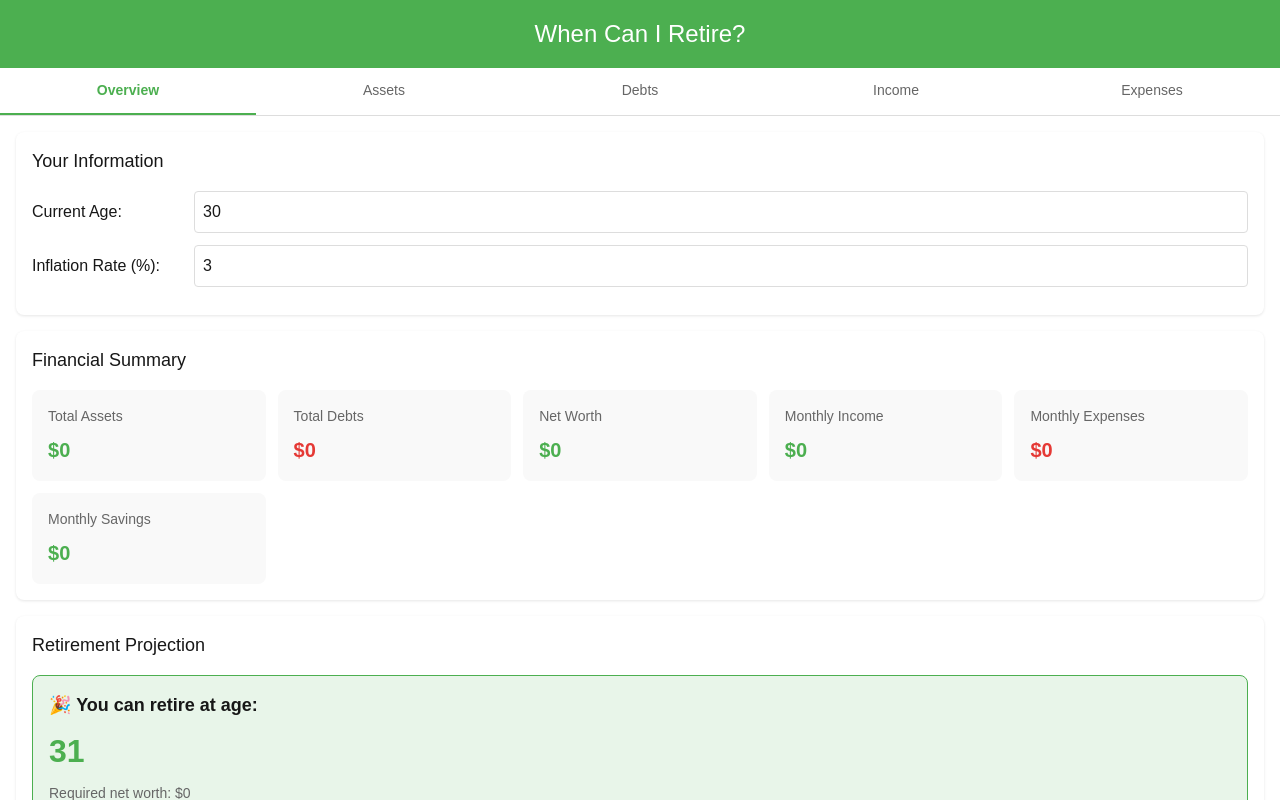
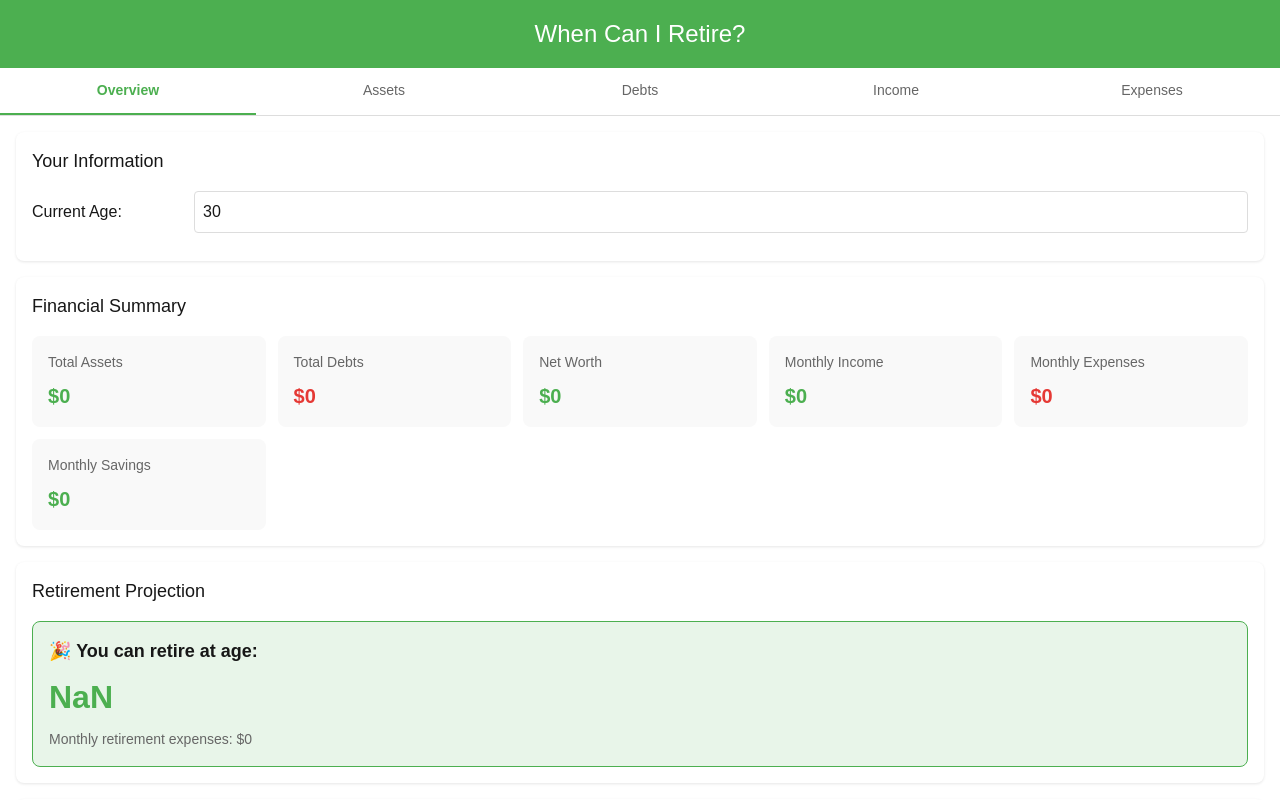
Before and after one commit to mhant/When-Can-I-Retire, a Next.js app: page / in a window 1280 px wide. Shown: the top 800 px of the page. Built offline with nearby package versions, Linux system fonts and the light colour scheme.

Commit message:
fixing up retirement calculation

```diff
--- a/package.json
+++ b/package.json
@@ -18,6 +18,7 @@
     "@types/react": "^19",
     "@types/react-dom": "^19",
     "@tailwindcss/postcss": "^4",
-    "tailwindcss": "^4"
+    "tailwindcss": "^4",
+    "recharts": "^2.9"
   }
 }
--- a/src/app/page.tsx
+++ b/src/app/page.tsx
@@ -172,6 +172,9 @@ export default function Home() {
     }, 0);
   };
 
+  const getCostWithInflation = (baseCost, inflationRate, years) => {
+    return baseCost * years /** * (1 + inflationRate)**/;
+  };
   // Calculate retirement projection
   const retirementData = useMemo(() => {
     const age = parseInt(currentAge) || 30;
@@ -179,48 +182,33 @@ export default function Home() {
 
     let currentNetWorth = netWorth;
     let projectedAge = age;
-    const maxAge = 100;
+    const maxAge = 110;
     const dataPoints = [];
-    let retirementAge = null;
-
+    const costWithInflation = getCostWithInflation(((totalMonthlyExpenses) * 12), inflation, (maxAge - age));
+    let retirementAge = (
+      (
+        costWithInflation -
+        (currentNetWorth - totalDebts)
+      )
+      /
+      ((totalMonthlyIncome) * 12)
+    ) + age;
     for (let year = 0; projectedAge <= maxAge; year++, projectedAge++) {
-      const inflationMultiplier = Math.pow(1 + inflation, year);
-
       const activeIncome = getActiveIncomeAtAge(projectedAge, retirementAge);
       const activeExpenses = getActiveExpensesAtAge(projectedAge, retirementAge);
-      const adjustedIncome = activeIncome * inflationMultiplier;
-      const adjustedExpenses = activeExpenses * inflationMultiplier;
-      const adjustedMonthlySavings = adjustedIncome - adjustedExpenses;
+      const adjustedMonthlySavings = activeIncome - activeExpenses;
 
       currentNetWorth += adjustedMonthlySavings * 12;
-
-      if (year % 5 === 0 || projectedAge <= age + 10) {
-        dataPoints.push({
-          age: projectedAge,
-          netWorth: Math.round(currentNetWorth),
-          canRetire: false
-        });
-      }
-
-      const retirementExpenses = getActiveExpensesAtAge(projectedAge, projectedAge);
-      const adjustedRetirementExpenses = retirementExpenses * inflationMultiplier;
-      const requiredNetWorth = adjustedRetirementExpenses * 12 * 25;
-
-      if (currentNetWorth >= requiredNetWorth && year > 0 && retirementAge === null) {
-        retirementAge = projectedAge;
-        if (dataPoints.length > 0) {
-          dataPoints[dataPoints.length - 1].canRetire = true;
-        }
-      }
+      dataPoints.push({
+        age: projectedAge,
+        netWorth: Math.round(currentNetWorth),
+        canRetire: false
+      });
     }
-
-    const currentRetirementExpenses = getActiveExpensesAtAge(age, age);
-    const currentRequiredNetWorth = currentRetirementExpenses * 12 * 25;
 
     return {
       canRetire: retirementAge !== null,
       retirementAge,
-      requiredNetWorth: currentRequiredNetWorth,
       dataPoints
     };
   }, [currentAge, inflationRate, netWorth, incomes, expenses, assets, debts]);
@@ -263,7 +251,7 @@ export default function Home() {
                   placeholder="30"
                 />
               </div>
-              <div className="input-row">
+              {/* <div className="input-row">
                 <label>Inflation Rate (%):</label>
                 <input
                   type="number"
@@ -272,7 +260,7 @@ export default function Home() {
                   placeholder="3"
                   step="0.1"
                 />
-              </div>
+              </div> */}
             </section>
 
             <section className="section">
@@ -316,13 +304,7 @@ export default function Home() {
                   <div className="retirement-title">🎉 You can retire at age:</div>
                   <div className="retirement-age">{retirementData.retirementAge}</div>
                   <div className="retirement-subtext">
-                    Required net worth: ${retirementData.requiredNetWorth.toLocaleString()}
-                  </div>
-                  <div className="retirement-subtext">
                     Monthly retirement expenses: ${getActiveExpensesAtAge(parseInt(currentAge), parseInt(currentAge)).toLocaleString()}
-                  </div>
-                  <div className="retirement-subtext">
-                    (Based on 4% withdrawal rule with {inflationRate}% inflation)
                   </div>
                 </div>
               ) : (
```
Also changed, not shown: 1 other file (tests, documents, lock files or other folders).
